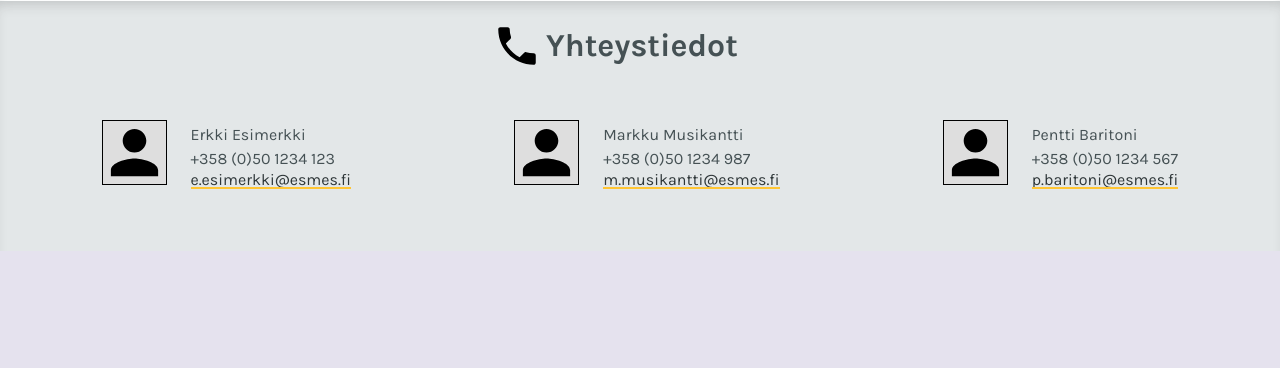
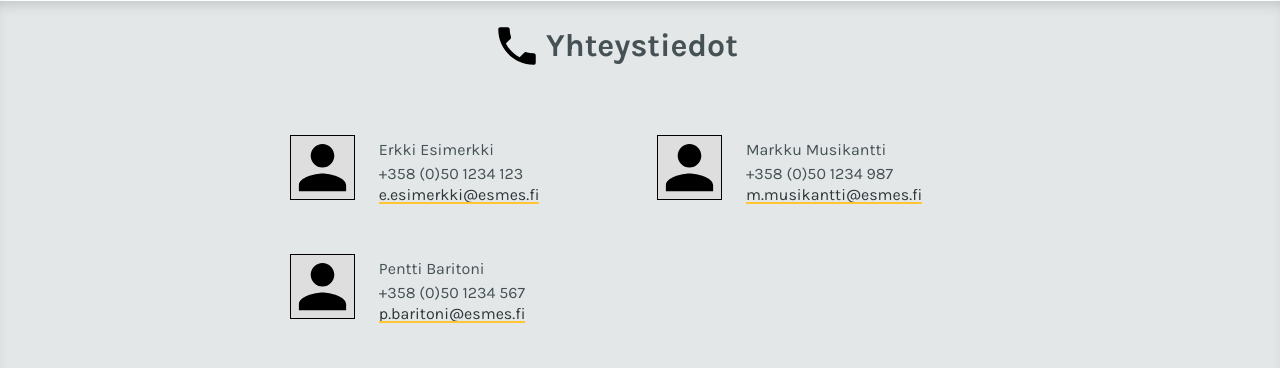
Before and after one commit to Zigelzi/laturel-web, a Flask app: template laturel/templates/vantasia/vantasia_index.html in a window 1280 px wide. Shown: the part 3746-4114 px from the top of the page. Before the commit the page ends 3935 px from the top, so only its background shows below. Run offline with Flask 2, Linux system fonts and the light colour scheme; the template is opened without the code that fills it: values that come from a table or form of the project are taken from there, others are empty; parts of the project's set-up code (start-up, migrations or seed data) failed here and were passed over.

Commit message:
Added max height for the top image gallery pic. Centered, added max height and aligned text to left in contact info cards. Small update to logo

```diff
--- a/laturel/static/css/style.css
+++ b/laturel/static/css/style.css
@@ -1403,6 +1403,7 @@ template {
 .vantasia-image-gallery .vantasia-media-container:first-child {
   flex: 100%;
   max-width: 100%;
+  max-height: 850px;
 }
 .vantasia-image-gallery .vantasia-media-container:first-child img {
   vertical-align: middle;
@@ -1434,10 +1435,13 @@ template {
 .vantasia-contact-info {
   display: flex;
   flex-wrap: wrap;
+  max-width: 750px;
+  margin: 0 auto;
 }
 .vantasia-contact-info .vantasia-contact-person {
   flex-grow: 1;
-  padding: 10px;
+  padding: 25px;
+  text-align: left;
 }
 
 .vantasia-left-align {
--- a/laturel/static/css/vantasia/vantasia.css
+++ b/laturel/static/css/vantasia/vantasia.css
@@ -51,6 +51,7 @@
 .vantasia-image-gallery .vantasia-media-container:first-child {
   flex: 100%;
   max-width: 100%;
+  max-height: 850px;
 }
 .vantasia-image-gallery .vantasia-media-container:first-child img {
   vertical-align: middle;
@@ -82,10 +83,13 @@
 .vantasia-contact-info {
   display: flex;
   flex-wrap: wrap;
+  max-width: 750px;
+  margin: 0 auto;
 }
 .vantasia-contact-info .vantasia-contact-person {
   flex-grow: 1;
-  padding: 10px;
+  padding: 25px;
+  text-align: left;
 }
 
 .vantasia-left-align {
--- a/laturel/static/scss/vantasia/vantasia.scss
+++ b/laturel/static/scss/vantasia/vantasia.scss
@@ -58,6 +58,7 @@
     .vantasia-media-container:first-child {
         flex: 100%;
         max-width: 100%;
+        max-height: 850px;
 
         img {
             vertical-align: middle;
@@ -96,10 +97,13 @@
 .vantasia-contact-info {
     display: flex;
     flex-wrap: wrap;
+    max-width: 750px;
+    margin: 0 auto;
 
     .vantasia-contact-person {
         flex-grow: 1;
-        padding: 10px;
+        padding: 25px;
+        text-align: left;
     }
 }
 
```
Also changed, not shown: laturel/static/img/Vantasia_Logo.png, 2 other files.
